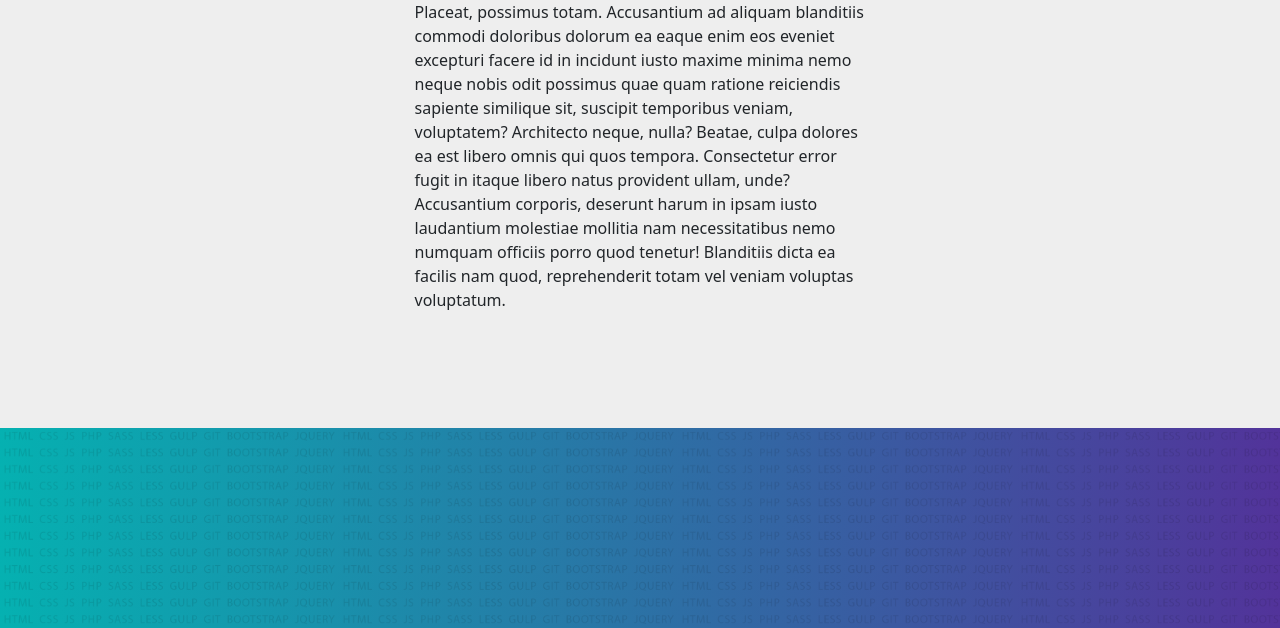
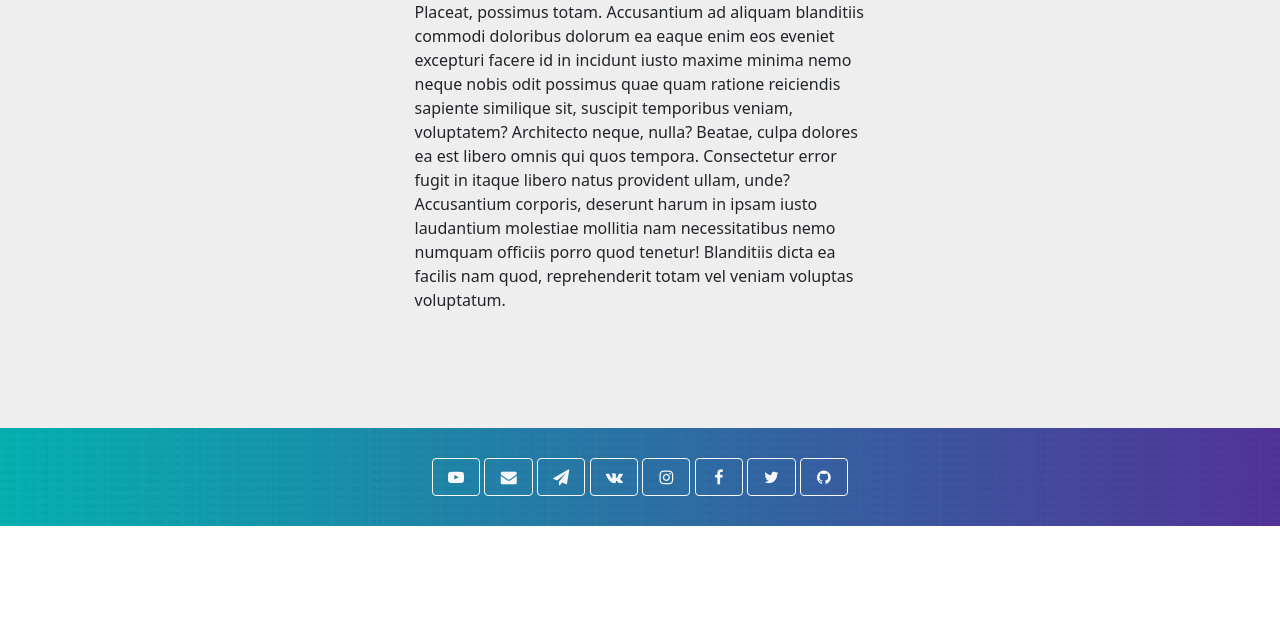
Before and after one commit to VladAlmazov/bootstrap-project, a plain HTML site: page index.html in a window 1280 px wide. Shown: the part 6544-7172 px from the top of the page. After the commit the page ends 7070 px from the top, so only its background shows below. Drawn offline with Linux system fonts and the light colour scheme.

Commit message:
final commit

```diff
--- a/css/style.css
+++ b/css/style.css
@@ -3,7 +3,7 @@
     --color2: #52339a;
 }
 
-header, footer, section {
+section {
     padding: 100px 0;
 }
 
@@ -78,7 +78,10 @@ header, footer {
 
 /*О курсе*/
 
-.about, .program, .author, .buy {
+.about,
+.program,
+.author,
+.buy {
     background-color: #eee;
 }
 
@@ -144,6 +147,13 @@ header, footer {
     max-height: 200px;
     max-width: 200px;
 }
+
+/*Подвал*/
+
+footer {
+    padding: 30px 0;
+}
+
 /*Цвета*/
 .color1 {
     color: var(--color1)
--- a/index.html
+++ b/index.html
@@ -9,7 +9,7 @@
     <link href="css/fontello.css" rel="stylesheet">
     <link href="css/style.css" rel="stylesheet">
 
-    <title>Bootstrap testing project</title>
+    <title>Bootstrap project</title>
 </head>
 <body>
 
@@ -842,7 +842,20 @@
 </section>
 
 <footer id="footer">
-
+<div class="container">
+    <div class="row">
+        <div class="col-12 text-center">
+            <a href="https://www.youtube.com/" target="_blank" class="btn btn-outline-light"><i class="icon-youtube-play"></i></a>
+            <a href="mailto:vladosa113@gmail.com?subject=Вопрос по курсу html+css&body=Привет, Влад, " target="_blank" class="btn btn-outline-light"><i class="icon-mail-alt"></i></a>
+            <a href="https://t.me/KickeR7" target="_blank" class="btn btn-outline-light"><i class="icon-paper-plane"></i></a>
+            <a href="https://vk.com/" target="_blank" class="btn btn-outline-light"><i class="icon-vkontakte"></i></a>
+            <a href="https://www.instagram.com/_almazov13/" target="_blank" class="btn btn-outline-light"><i class="icon-instagram"></i></a>
+            <a href="https://www.facebook.com/" target="_blank" class="btn btn-outline-light"><i class="icon-facebook"></i></a>
+            <a href="https://twitter.com/" target="_blank" class="btn btn-outline-light"><i class="icon-twitter"></i></a>
+            <a href="https://github.com/VladAlmazov" target="_blank" class="btn btn-outline-light"><i class="icon-github-circled"></i></a>
+        </div>
+    </div>
+</div>
 </footer>
 
 <div class="modal fade" id="myModal" tabindex="-1" aria-labelledby="exampleModalLabel" aria-hidden="true">
```
